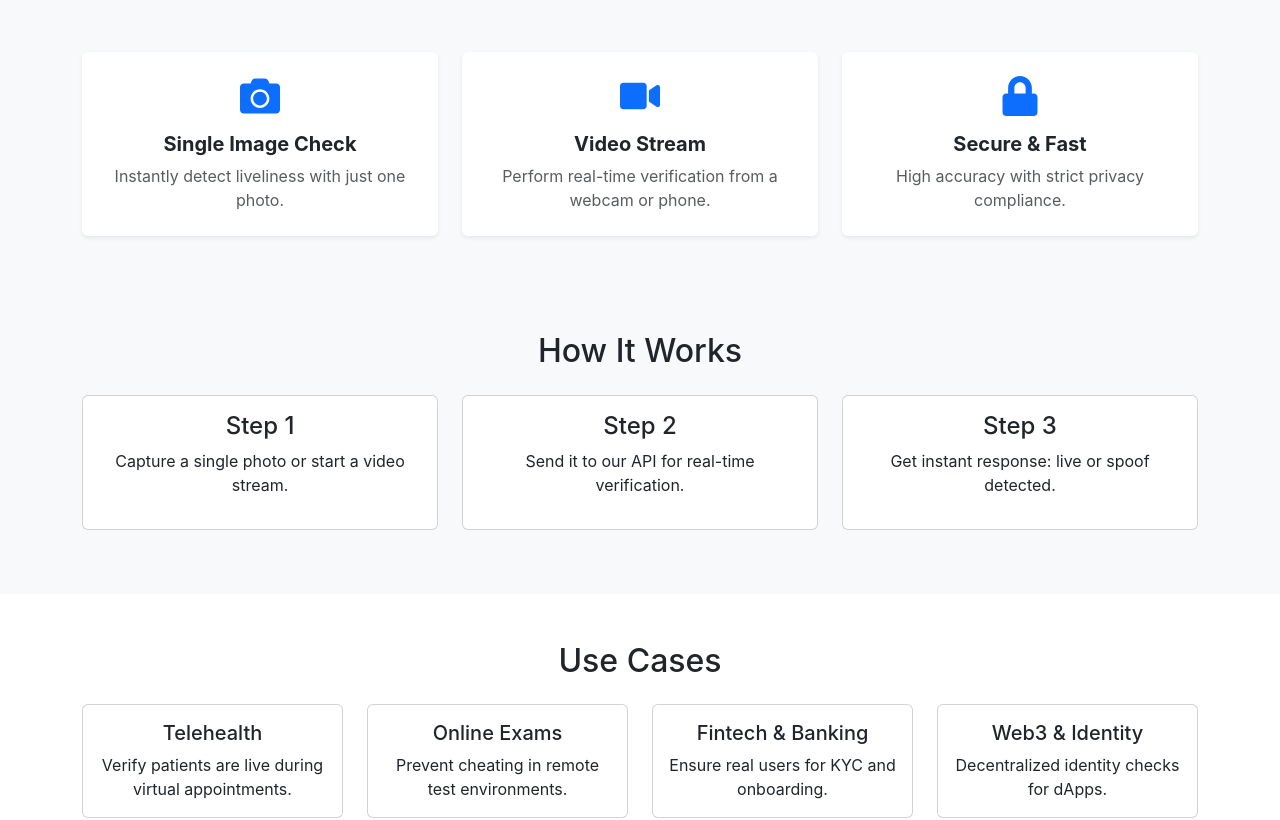
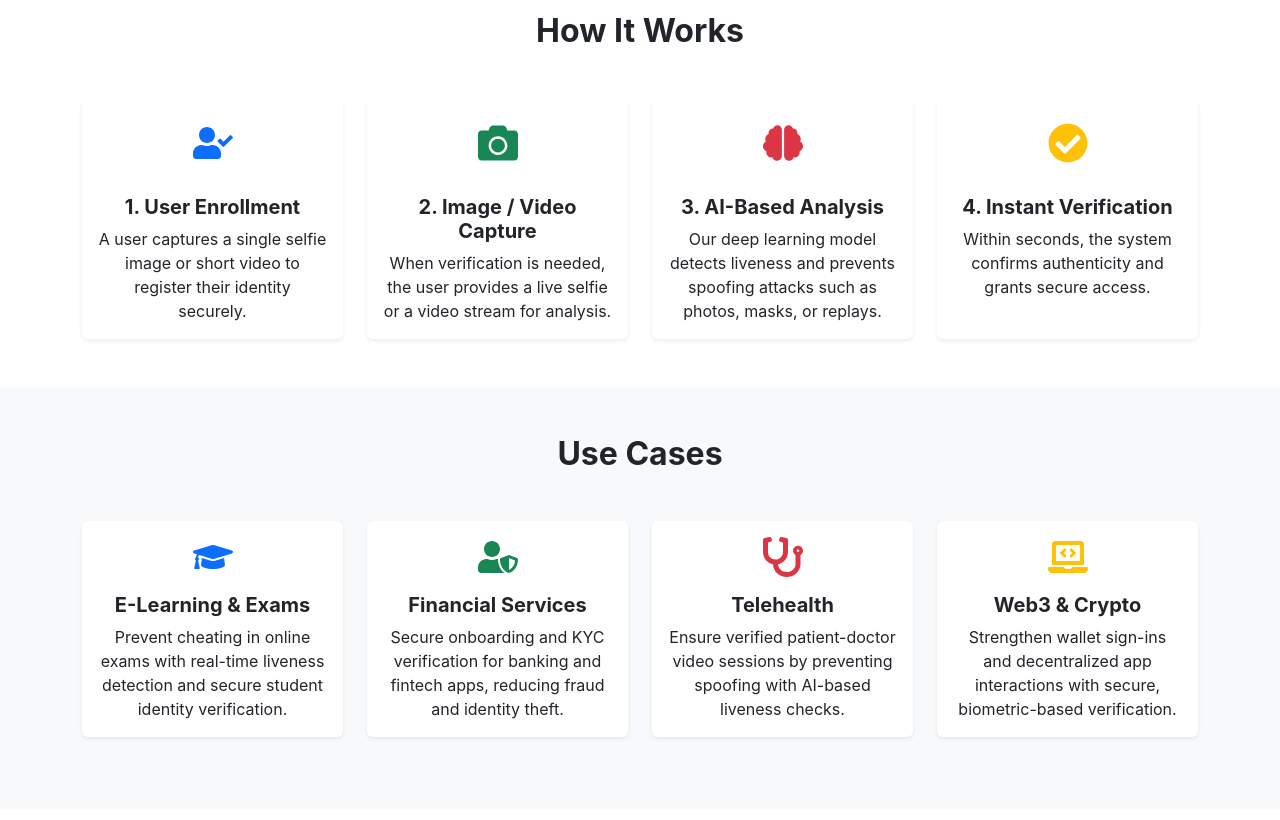
Before and after one commit to sadidul012/nura-vision-frontend, a React (Create React App) app: page / in a window 1280 px wide. Shown: the part 860-1680 px from the top of the page. Built offline with nearby package versions, Linux system fonts and the light colour scheme.

Commit message:
Tweaks in style of home page

```diff
--- a/src/App.css
+++ b/src/App.css
@@ -56,3 +56,12 @@ html, body, #root {
         transform: rotate(360deg);
     }
 }
+
+.hover-zoom {
+    transition: transform 0.3s ease, box-shadow 0.3s ease;
+}
+
+.hover-zoom:hover {
+    transform: translateY(-8px) scale(1.02);
+    box-shadow: 0 10px 25px rgba(0, 0, 0, 0.15);
+}
--- a/src/pages/home/Hero.tsx
+++ b/src/pages/home/Hero.tsx
@@ -6,7 +6,7 @@ const Hero: React.FC = () => {
     <section
       className="d-flex align-items-center text-center text-light"
       style={{
-        minHeight: "90vh",
+        minHeight: "50vh",
         background: "linear-gradient(135deg, #007bff, #6610f2)",
       }}
     >
--- a/src/pages/home/HowItWorks.tsx
+++ b/src/pages/home/HowItWorks.tsx
@@ -1,24 +1,47 @@
-import React from 'react';
-import { Container, Row, Col, Card } from 'react-bootstrap';
+import {Container, Row, Col, Card} from "react-bootstrap";
+import {FaUserCheck, FaCamera, FaBrain, FaCheckCircle} from "react-icons/fa";
 
-const HowItWorks: React.FC = () => {
+const HowItWorks = () => {
+
     const steps = [
-    { title: "Step 1", text: "Capture a single photo or start a video stream." },
-    { title: "Step 2", text: "Send it to our API for real-time verification." },
-    { title: "Step 3", text: "Get instant response: live or spoof detected." },
+        {
+            title: "1. User Enrollment",
+            description: "A user captures a single selfie image or short video to register their identity securely.",
+            // @ts-ignore
+            icon: <FaUserCheck size={40} className="text-primary"/>
+        },
+        {
+            title: "2. Image / Video Capture",
+            description: "When verification is needed, the user provides a live selfie or a video stream for analysis.",
+            // @ts-ignore
+            icon: <FaCamera size={40} className="text-success"/>
+        },
+        {
+            title: "3. AI-Based Analysis",
+            description: "Our deep learning model detects liveness and prevents spoofing attacks such as photos, masks, or replays.",
+            // @ts-ignore
+            icon: <FaBrain size={40} className="text-danger"/>
+        },
+        {
+            title: "4. Instant Verification",
+            description: "Within seconds, the system confirms authenticity and grants secure access.",
+            // @ts-ignore
+            icon: <FaCheckCircle size={40} className="text-warning"/>
+        }
     ];
 
     return (
-    <section className="py-5 bg-light">
+        <section className="py-5" id="how-it-works">
             <Container>
-        <h2 className="text-center mb-4">How It Works</h2>
-        <Row>
+                <h2 className="text-center mb-5 fw-bold">How It Works</h2>
+                <Row className="g-4">
                     {steps.map((step, idx) => (
-            <Col md={4} className="mb-3" key={idx}>
-              <Card className="h-100 text-center">
+                        <Col md={6} lg={3} key={idx}>
+                            <Card className="h-100 text-center border-0 shadow-sm hover-zoom">
+                                <div className="mt-4 mb-3">{step.icon}</div>
                                 <Card.Body>
-                  <h4>{step.title}</h4>
-                  <p>{step.text}</p>
+                                    <Card.Title className="fw-bold">{step.title}</Card.Title>
+                                    <Card.Text>{step.description}</Card.Text>
                                 </Card.Body>
                             </Card>
                         </Col>
--- a/src/pages/home/UseCases.tsx
+++ b/src/pages/home/UseCases.tsx
@@ -1,26 +1,50 @@
-import React from 'react';
-import { Container, Row, Col, Card } from 'react-bootstrap';
+import {Container, Row, Col, Card} from "react-bootstrap";
+import {FaGraduationCap, FaUserShield, FaStethoscope, FaLaptopCode} from "react-icons/fa";
 
-const UseCases: React.FC = () => {
+const UseCases = () => {
+
     const cases = [
-    { title: "Telehealth", text: "Verify patients are live during virtual appointments." },
-    { title: "Online Exams", text: "Prevent cheating in remote test environments." },
-    { title: "Fintech & Banking", text: "Ensure real users for KYC and onboarding." },
-    { title: "Web3 & Identity", text: "Decentralized identity checks for dApps." },
+        {
+            title: "E-Learning & Exams",
+            description:
+                "Prevent cheating in online exams with real-time liveness detection and secure student identity verification.",
+            // @ts-ignore
+            icon: <FaGraduationCap size={40} className="text-primary"/>
+        },
+        {
+            title: "Financial Services",
+            description:
+                "Secure onboarding and KYC verification for banking and fintech apps, reducing fraud and identity theft.",
+            // @ts-ignore
+            icon: <FaUserShield size={40} className="text-success"/>
+        },
+        {
+            title: "Telehealth",
+            description:
+                "Ensure verified patient-doctor video sessions by preventing spoofing with AI-based liveness checks.",
+            // @ts-ignore
+            icon: <FaStethoscope size={40} className="text-danger"/>
+        },
+        {
+            title: "Web3 & Crypto",
+            description:
+                "Strengthen wallet sign-ins and decentralized app interactions with secure, biometric-based verification.",
+            // @ts-ignore
+            icon: <FaLaptopCode size={40} className="text-warning"/>
+        }
     ];
 
     return (
-    <section className="py-5">
+        <section className="py-5 bg-light" id="use-cases">
             <Container>
-        <h2 className="text-center mb-4">Use Cases</h2>
+                <h2 className="text-center mb-5 fw-bold">Use Cases</h2>
                 <Row>
                     {cases.map((uc, idx) => (
-            <Col md={3} sm={6} className="mb-3" key={idx}>
-              <Card className="h-100 text-center">
-                <Card.Body>
-                  <Card.Title>{uc.title}</Card.Title>
-                  <Card.Text>{uc.text}</Card.Text>
-                </Card.Body>
+                        <Col md={6} lg={3} className="mb-4" key={idx}>
+                            <Card className="h-100 shadow-sm border-0 text-center p-3 hover-zoom">
+                                <div className="mb-3">{uc.icon}</div>
+                                <Card.Title className="fw-bold">{uc.title}</Card.Title>
+                                <Card.Text>{uc.description}</Card.Text>
                             </Card>
                         </Col>
                     ))}
```
Lines whose indentation alone changed are shown as unchanged.
